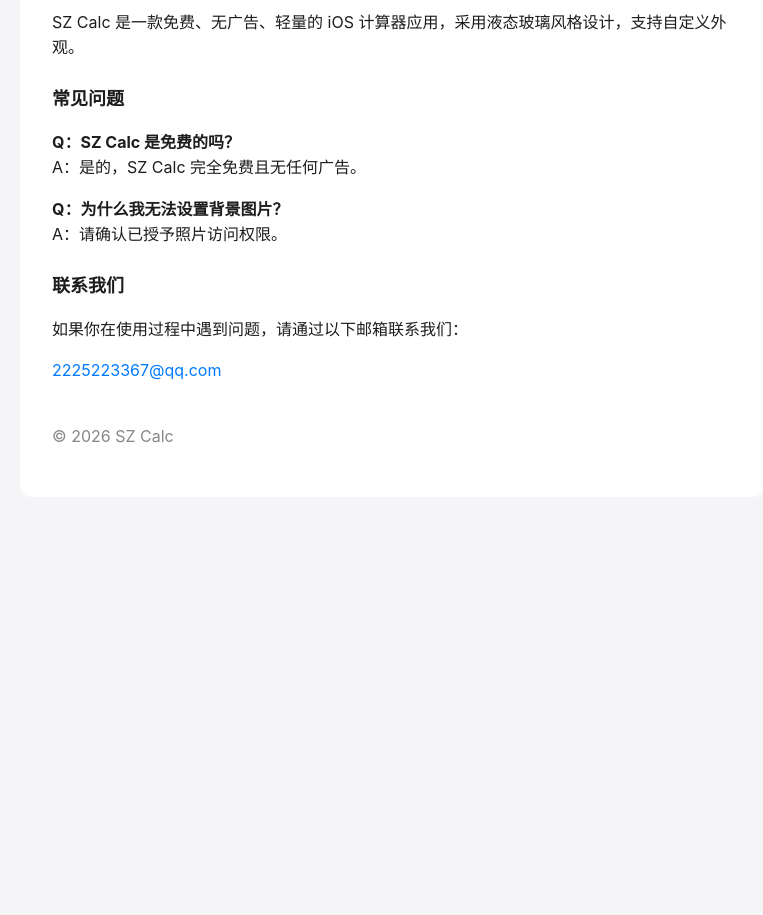
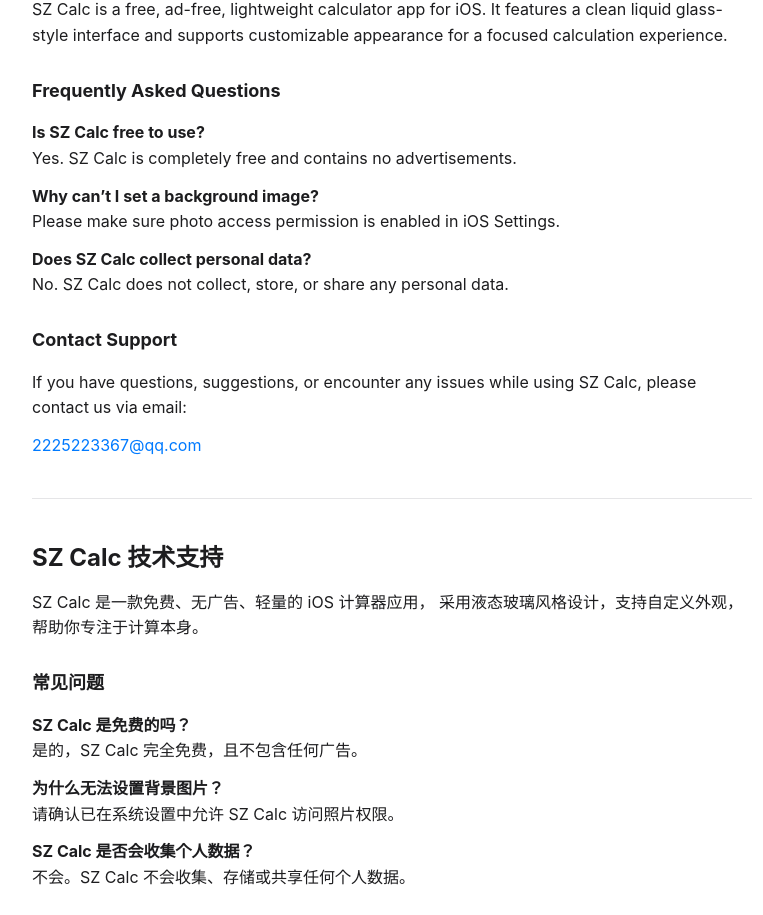
Before and after one commit to Socr200/szcalc-support, a plain HTML site: page index.html in a window 1280 px wide. Shown: the part 125-1040 px from the top of the page, without its empty margins (248-1011 px from the left). Before the commit the page ends 800 px from the top, so only its background shows below. Drawn offline with Linux system fonts and the light colour scheme.

Commit message:
Update index.html

```diff
--- a/index.html
+++ b/index.html
@@ -1,60 +1,120 @@
 <!DOCTYPE html>
-<html lang="zh-CN">
+<html lang="en">
 <head>
   <meta charset="UTF-8">
-  <title>SZ Calc 技术支持</title>
+  <title>SZ Calc – Technical Support</title>
   <meta name="viewport" content="width=device-width, initial-scale=1.0">
   <style>
     body {
       font-family: -apple-system, BlinkMacSystemFont, sans-serif;
-      background: #f5f5f7;
+      background-color: #f5f5f7;
       color: #1d1d1f;
+      margin: 0;
       padding: 24px;
       line-height: 1.6;
     }
     .container {
-      max-width: 680px;
-      margin: auto;
-      background: white;
+      max-width: 720px;
+      margin: 0 auto;
+      background: #ffffff;
       padding: 32px;
       border-radius: 12px;
     }
     h1 {
       font-size: 24px;
+      margin-bottom: 8px;
     }
     h2 {
-      margin-top: 24px;
       font-size: 18px;
+      margin-top: 28px;
+    }
+    p {
+      margin: 12px 0;
     }
     a {
       color: #007aff;
       text-decoration: none;
     }
+    .divider {
+      margin: 40px 0;
+      border-top: 1px solid #e5e5e7;
+    }
+    .footer {
+      margin-top: 40px;
+      font-size: 14px;
+      color: #86868b;
+    }
   </style>
 </head>
 <body>
   <div class="container">
+
+    <!-- English Section -->
+    <h1>SZ Calc – Technical Support</h1>
+
+    <p>
+      SZ Calc is a free, ad-free, lightweight calculator app for iOS.
+      It features a clean liquid glass-style interface and supports customizable appearance for a focused calculation experience.
+    </p>
+
+    <h2>Frequently Asked Questions</h2>
+
+    <p><strong>Is SZ Calc free to use?</strong><br>
+    Yes. SZ Calc is completely free and contains no advertisements.</p>
+
+    <p><strong>Why can’t I set a background image?</strong><br>
+    Please make sure photo access permission is enabled in iOS Settings.</p>
+
+    <p><strong>Does SZ Calc collect personal data?</strong><br>
+    No. SZ Calc does not collect, store, or share any personal data.</p>
+
+    <h2>Contact Support</h2>
+
+    <p>
+      If you have questions, suggestions, or encounter any issues while using SZ Calc,
+      please contact us via email:
+    </p>
+
+    <p>
+      <a href="mailto:2225223367@qq.com">2225223367@qq.com</a>
+    </p>
+
+    <div class="divider"></div>
+
+    <!-- Chinese Section -->
     <h1>SZ Calc 技术支持</h1>
-    <p>SZ Calc 是一款免费、无广告、轻量的 iOS 计算器应用，采用液态玻璃风格设计，支持自定义外观。</p>
+
+    <p>
+      SZ Calc 是一款免费、无广告、轻量的 iOS 计算器应用，
+      采用液态玻璃风格设计，支持自定义外观，帮助你专注于计算本身。
+    </p>
 
     <h2>常见问题</h2>
-    <p><strong>Q：SZ Calc 是免费的吗？</strong><br>
-    A：是的，SZ Calc 完全免费且无任何广告。</p>
 
-    <p><strong>Q：为什么我无法设置背景图片？</strong><br>
-    A：请确认已授予照片访问权限。</p>
+    <p><strong>SZ Calc 是免费的吗？</strong><br>
+    是的，SZ Calc 完全免费，且不包含任何广告。</p>
+
+    <p><strong>为什么无法设置背景图片？</strong><br>
+    请确认已在系统设置中允许 SZ Calc 访问照片权限。</p>
+
+    <p><strong>SZ Calc 是否会收集个人数据？</strong><br>
+    不会。SZ Calc 不会收集、存储或共享任何个人数据。</p>
 
     <h2>联系我们</h2>
-    <p>如果你在使用过程中遇到问题，请通过以下邮箱联系我们：</p>
+
     <p>
-      <a href="2225223367@qq.com">
-        2225223367@qq.com
-      </a>
+      如果你在使用 SZ Calc 的过程中遇到问题，或有任何建议，
+      欢迎通过以下邮箱联系我们：
     </p>
 
-    <p style="margin-top:40px;color:#86868b;">
-      © 2026 SZ Calc
+    <p>
+      <a href="mailto:2225223367@qq.com">2225223367@qq.com</a>
     </p>
+
+    <div class="footer">
+      © 2026 SZ Calc. All rights reserved.
+    </div>
+
   </div>
 </body>
 </html>
```
